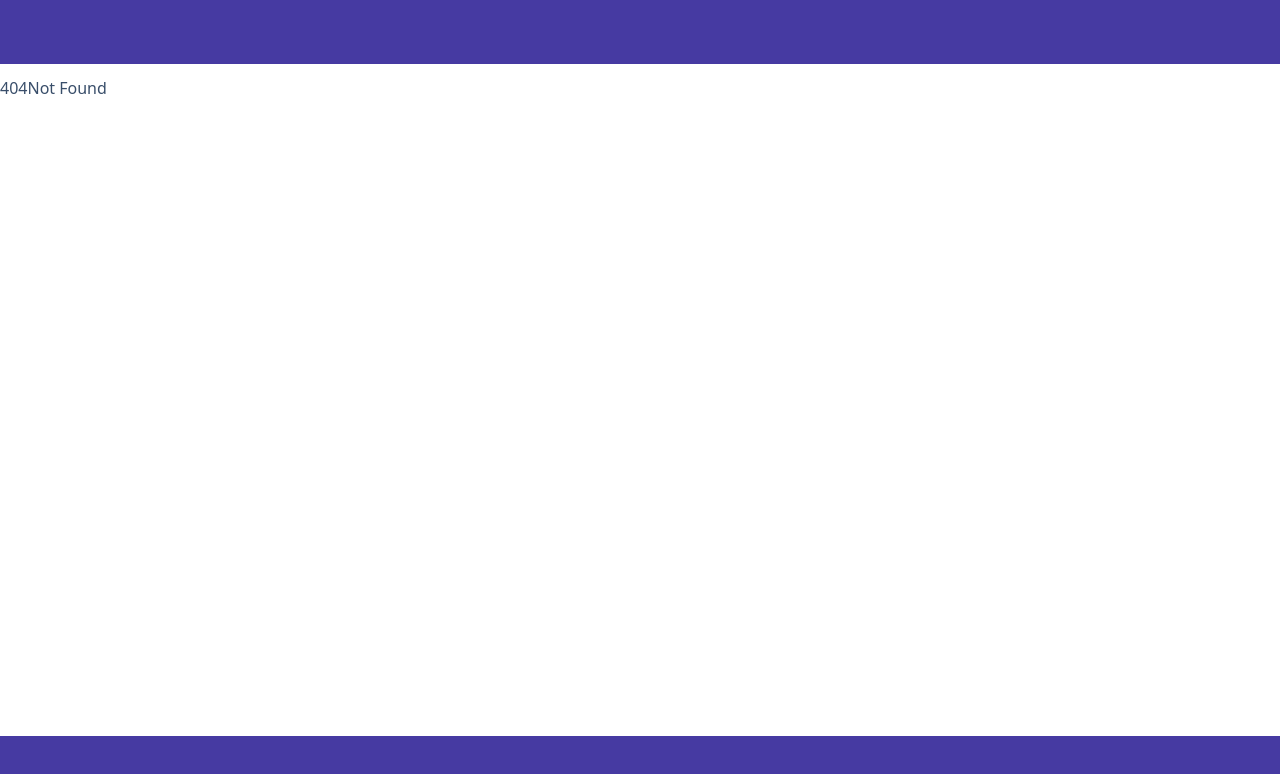
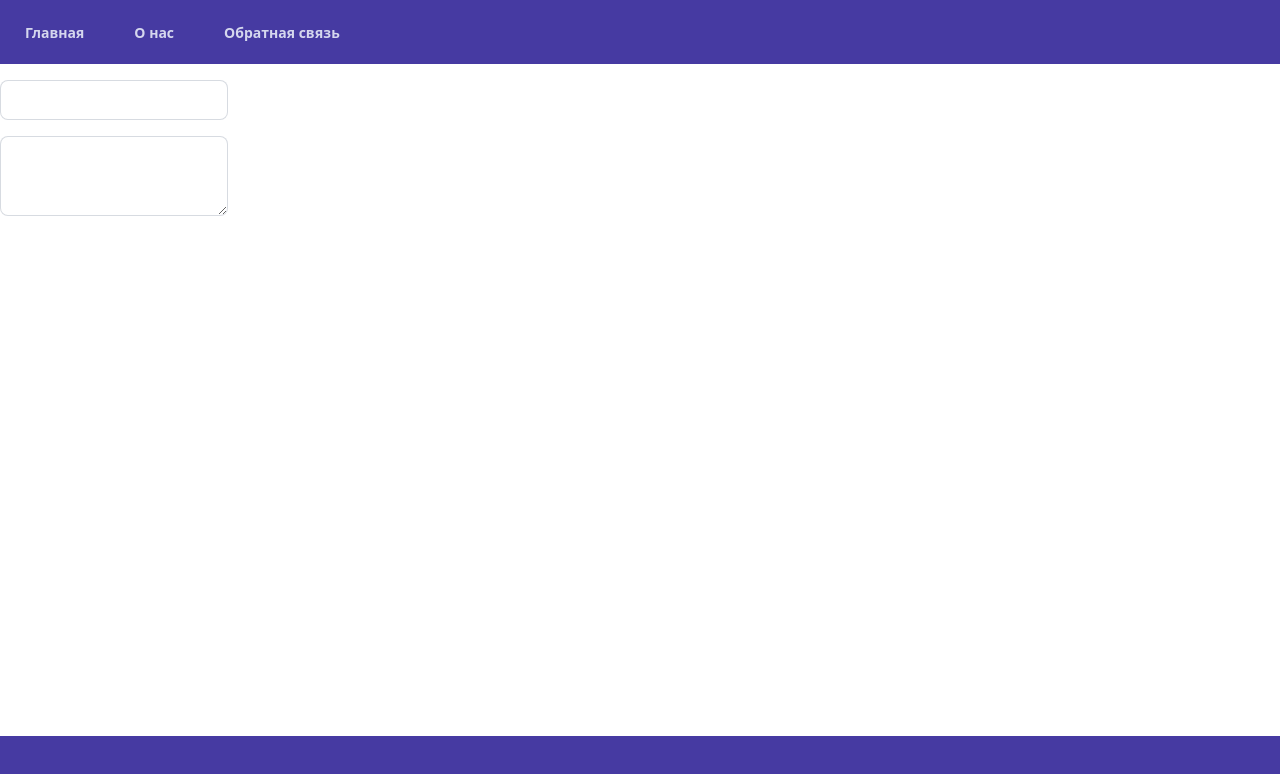
Before and after one commit to Woodhds/turgenev-api, a SvelteKit app: page /feedback in a window 1280 px wide. Before the commit this address had no page. Shown: the top 774 px of the page. Built offline with nearby package versions, Linux system fonts and the light colour scheme.

Commit message:
add pages

```diff
--- a/package.json
+++ b/package.json
@@ -14,7 +14,7 @@
   "devDependencies": {
     "@sveltejs/adapter-vercel": "^5.10.2",
     "@sveltejs/adapter-auto": "^6.1.0",
-    "@sveltejs/kit": "^2.38.1",
+    "@sveltejs/kit": "^2.39.1",
     "@sveltejs/vite-plugin-svelte": "^6.1.3",
     "@tailwindcss/vite": "^4.1.13",
     "daisyui": "^5.1.10",
--- a/src/routes/+layout.svelte
+++ b/src/routes/+layout.svelte
@@ -9,8 +9,22 @@
     <link rel="icon" href={favicon} />
 </svelte:head>
 
-<header class="w-full bg-secondary"></header>
-<main class="mx-auto flex max-w-[90rem] py-3">
+<header class="bg-secondary w-full">
+    <nav class="navbar flex items-center h-full max-w-7xl m-auto">
+        <ul class="navbar-start gap-x-4 text-secondary-content">
+            <li>
+                <a class="btn btn-ghost" href="/">Главная</a>
+            </li>
+            <li>
+                <a class="btn btn-ghost" href="/about">О нас</a>
+            </li>
+            <li>
+                <a class="btn btn-ghost" href="/feedback">Обратная связь</a>
+            </li>
+        </ul>
+    </nav>
+</header>
+<main class="mx-auto flex max-w-7xl py-3">
     {@render children?.()}
 </main>
 <footer class="footer w-full bg-secondary"></footer>
--- a/src/routes/+page.svelte
+++ b/src/routes/+page.svelte
@@ -1,10 +1,5 @@
 <script lang="ts">
-    import {
-        foo,
-        type AnalysisResult,
-        type Detail,
-        type DetailResult,
-    } from "./data.remote";
+    import { foo, type AnalysisResult, type Detail } from "./data.remote";
     import { onMount } from "svelte";
 
     type UserState = {
@@ -93,9 +88,11 @@
         <div class="skeleton h-[40rem] w-[44rem]"></div>
     {:else if !userState.token}
         <form onsubmit={addToken} class="flex flex-col w-1/2">
-            <label for="token" class="label mb-4">Добавить ключ</label>
-            <input type="text" class="input input-accent mb-4" name="token" />
-            <button class="btn btn-secondary">Добавить</button>
+            <fieldset class="fieldset gap-y-4">
+                <fieldset-legend>Добавить ключ</fieldset-legend>
+                <input type="text" class="input input-secondary" name="token" />
+                <button class="btn btn-secondary">Добавить</button>
+            </fieldset>
         </form>
     {:else}
         <div>
@@ -134,9 +131,9 @@
     <div class="w-full">
         {#if loading}
             <div class="skeleton h-[40rem] w-[44rem]"></div>
-        {:else}
+        {:else if userState.token}
             <table class="table w-full">
-                <thead class="bg-secondary text-white text-center">
+                <thead class="bg-secondary text-secondary-content text-center">
                     <tr>
                         <th>Категория</th>
                         <th>Информация</th>
--- /dev/null
+++ b/src/routes/about/+page.svelte
@@ -0,0 +1,3 @@
+<svelte:head>
+    <title>О нас</title>
+</svelte:head>
--- /dev/null
+++ b/src/routes/feedback/+page.svelte
@@ -0,0 +1,10 @@
+<form class="max-w-1/2">
+    <fieldset class="form gap-y-4 fieldset w-full">
+        <input class="input" name="email" />
+        <textarea class="textarea" name="message"> </textarea>
+    </fieldset>
+</form>
+
+<svelte:head>
+    <title>Обратная связь</title>
+</svelte:head>
```
Also changed, not shown: 1 other file (tests, documents, lock files or other folders).
